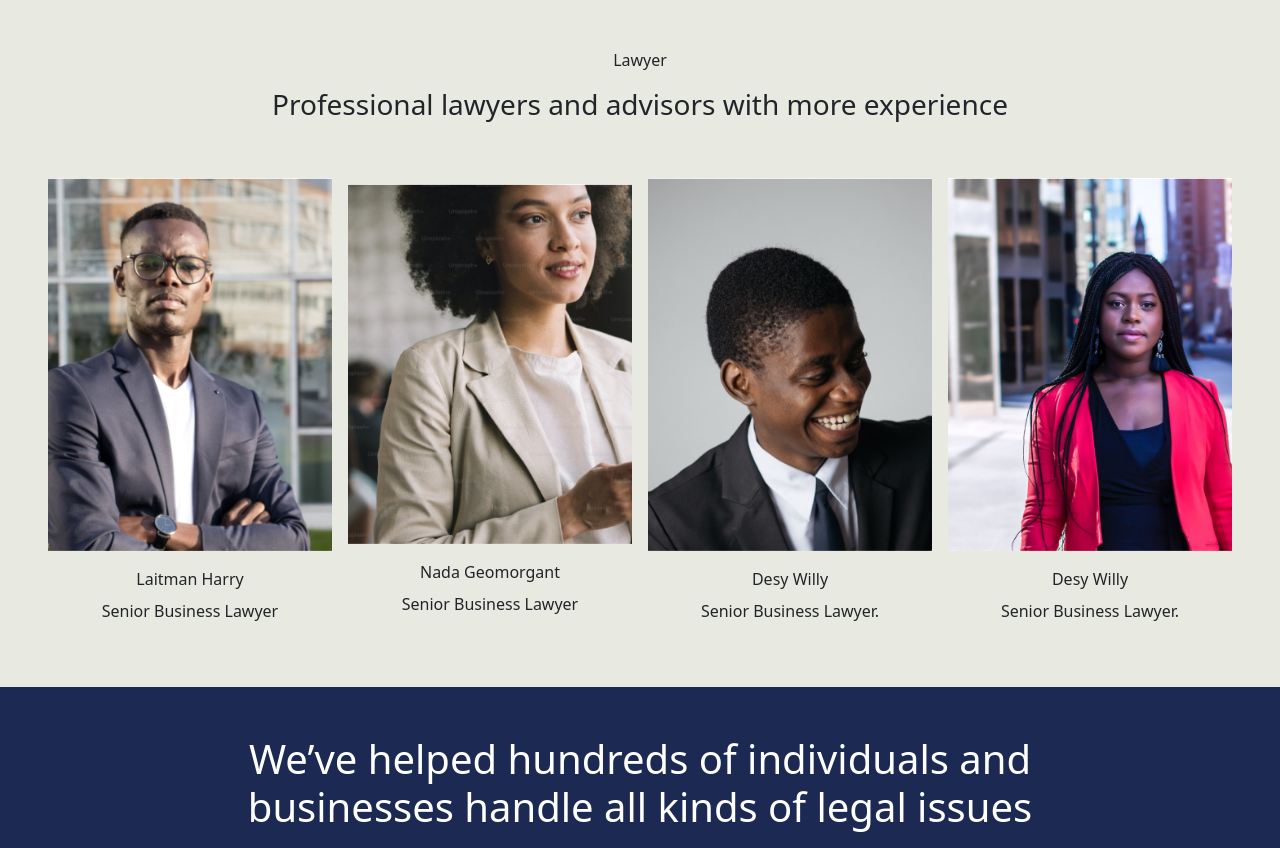
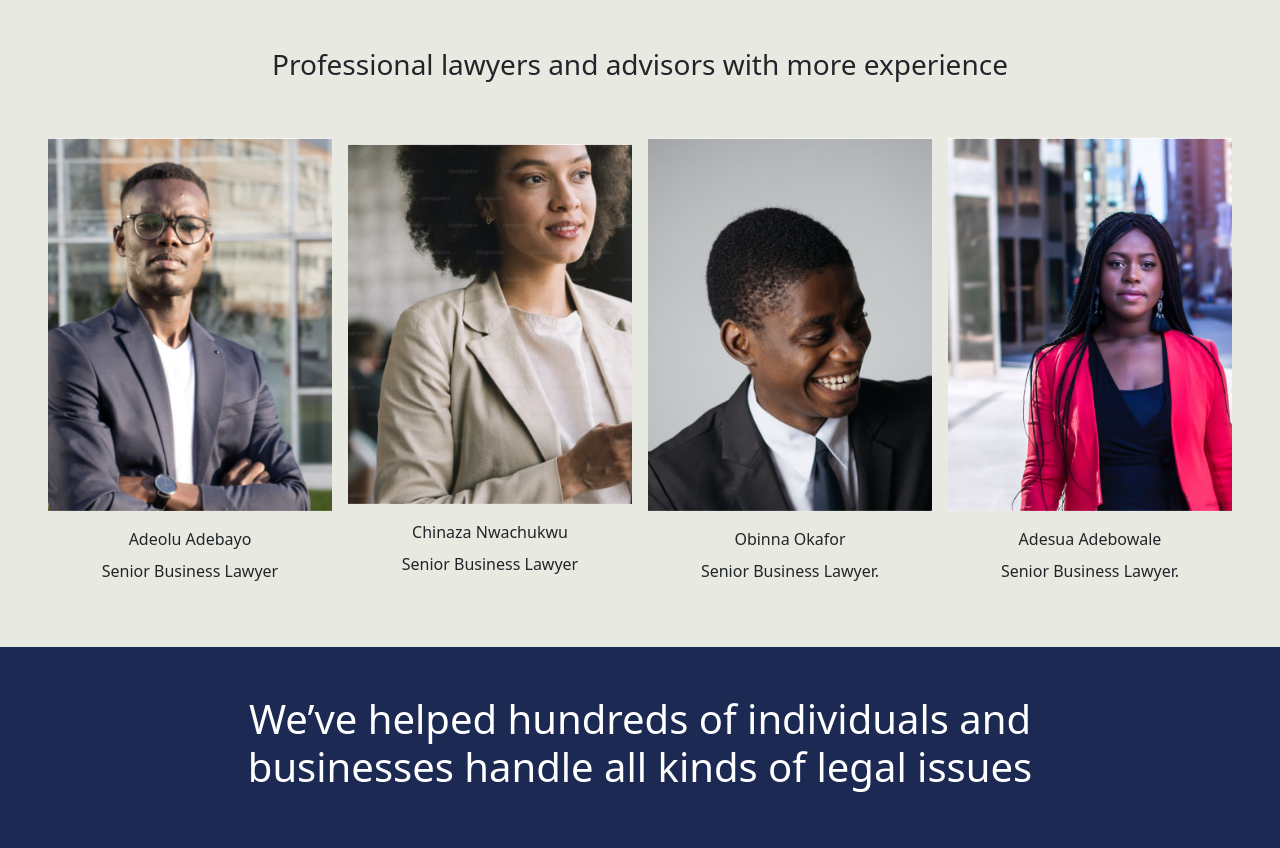
Before and after one commit to hennyitan/legal-buddy, a plain HTML site: page index.html in a window 1280 px wide. Shown: the part 2357-3205 px from the top of the page. Drawn offline with nearby package versions, Linux system fonts and the light colour scheme.

Commit message:
Update index.html

```diff
--- a/index.html
+++ b/index.html
@@ -230,7 +230,7 @@
 			<section class="px-0 py-0">
 				<div class="pt-5">
 					<div class="text-center">
-						<p>Lawyer</p>
+
 						<h3>Professional lawyers and advisors with more experience</h3>
 					</div>
 					<div
@@ -243,7 +243,7 @@
 								alt="..."
 							/>
 							<div class="card-body text-center">
-								<p class="card-title">Laitman Harry</p>
+								<p class="card-title">Adeolu Adebayo</p>
 								<p class="card-text">Senior Business Lawyer</p>
 							</div>
 						</div>
@@ -254,7 +254,7 @@
 								alt="..."
 							/>
 							<div class="card-body text-center">
-								<p class="card-title">Nada Geomorgant</p>
+								<p class="card-title">Chinaza Nwachukwu</p>
 								<p class="card-text">Senior Business Lawyer</p>
 							</div>
 						</div>
@@ -265,7 +265,7 @@
 								alt="..."
 							/>
 							<div class="card-body text-center">
-								<p class="card-title">Desy Willy</p>
+								<p class="card-title">Obinna Okafor</p>
 								<p class="card-text">Senior Business Lawyer.</p>
 							</div>
 						</div>
@@ -276,7 +276,7 @@
 								alt="..."
 							/>
 							<div class="card-body text-center">
-								<p class="card-title">Desy Willy</p>
+								<p class="card-title">Adesua Adebowale</p>
 								<p class="card-text">Senior Business Lawyer.</p>
 							</div>
 						</div>
```
